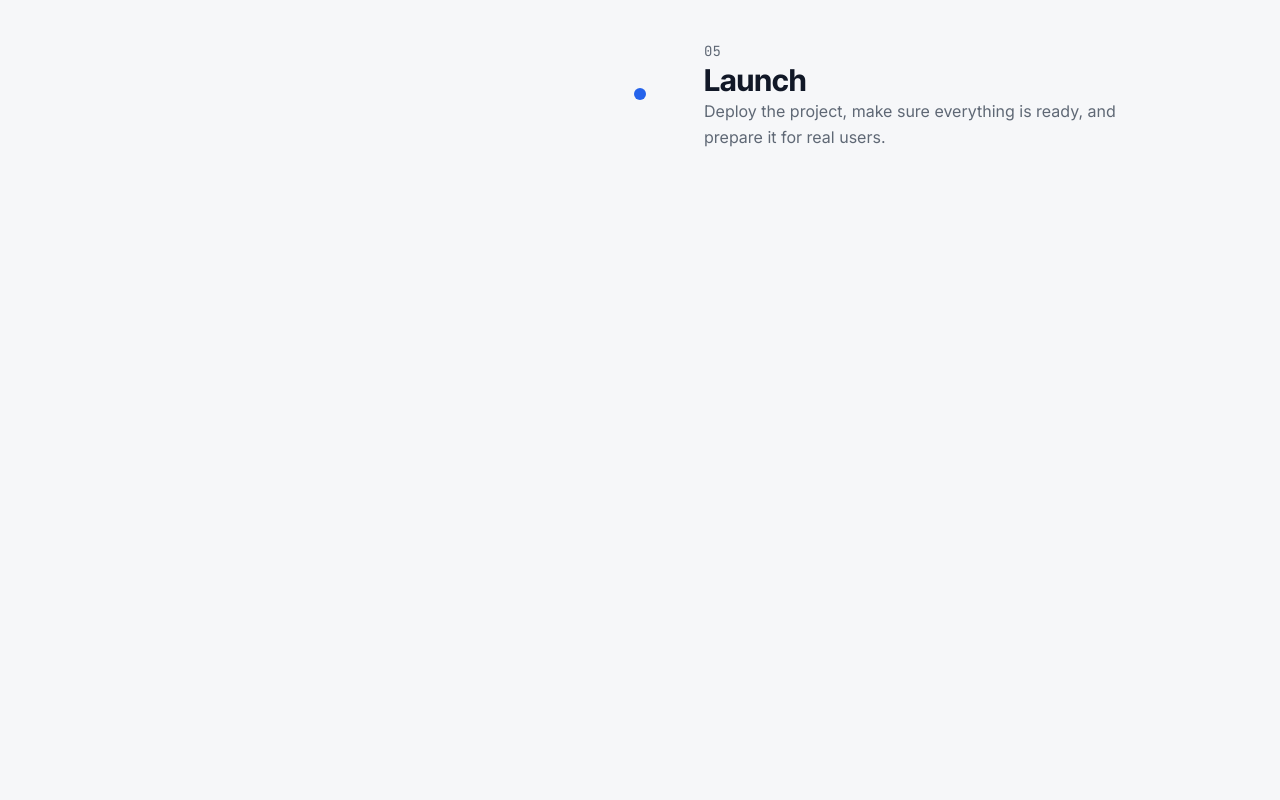
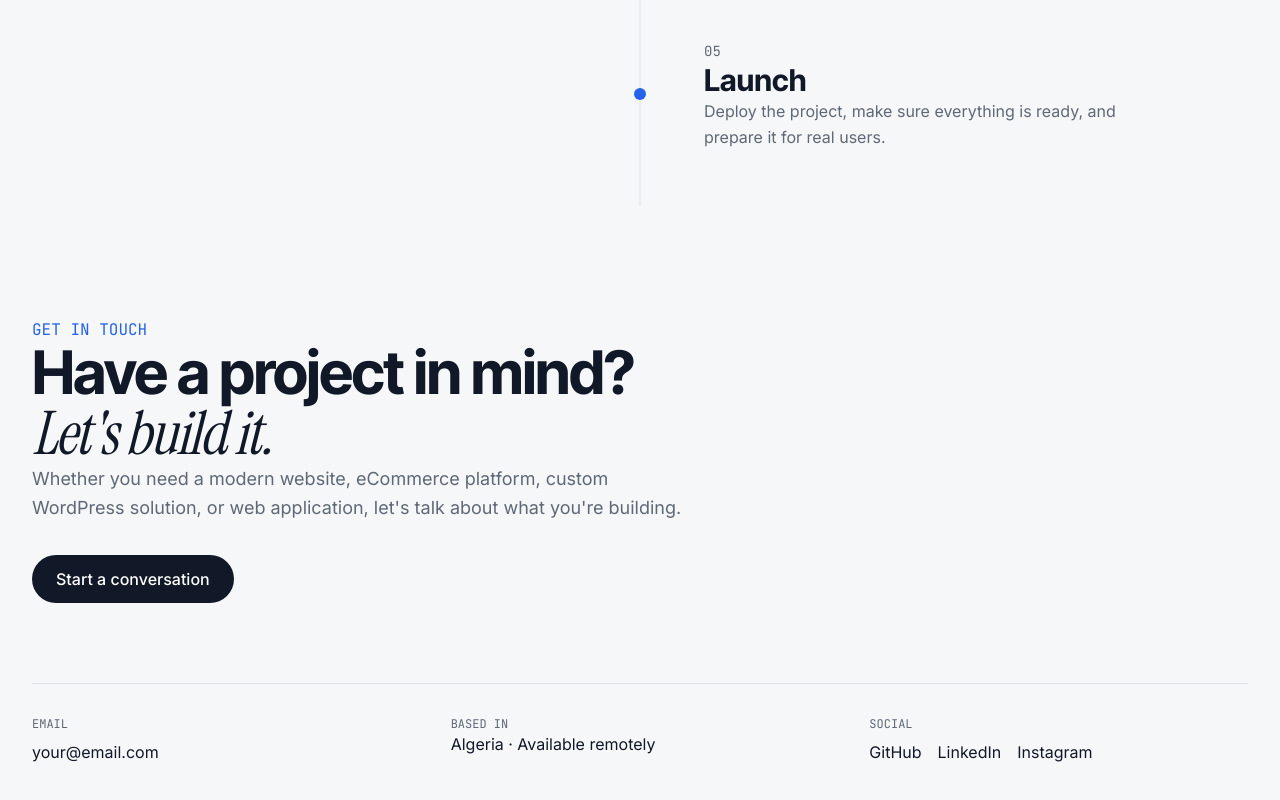
Before and after one commit to moh-dev10/moh-dev, a Next.js app: page / in a window 1280 px wide. Shown: the part 6322-7122 px from the top of the page. Before the commit the page ends 6528 px from the top, so only its background shows below. Built offline with nearby package versions, Linux system fonts and the light colour scheme.

Commit message:
feat: add process and contact sections

```diff
--- a/package.json
+++ b/package.json
@@ -10,6 +10,7 @@
   },
   "dependencies": {
     "framer-motion": "^13.4.2",
+    "gsap": "^3.15.0",
     "lucide-react": "^1.47.0",
     "next": "16.3.5",
     "react": "19.2.8",
--- a/src/app/page.tsx
+++ b/src/app/page.tsx
@@ -1,5 +1,6 @@
 import Navbar from "@/components/layout/Navbar";
 import About from "@/components/sections/About";
+import Contact from "@/components/sections/Contact";
 import Hero from "@/components/sections/Hero";
 import Marquee from "@/components/sections/Marquee";
 import Process from "@/components/sections/Process";
@@ -20,6 +21,7 @@ export default function Home() {
        <Services/>
        <About/>
        <Process/>
+       <Contact/>
      </main>
     </>
   );
--- a/src/components/sections/Contact.tsx
+++ b/src/components/sections/Contact.tsx
@@ -0,0 +1,71 @@
+export default function Contact() {
+  return (
+    <section id="contact" className="py-20 md:py-28">
+      <div className="container-main">
+        <div className="max-w-3xl">
+          <p className="font-mono text-accent">GET IN TOUCH</p>
+
+          <h2 className="mt-4 font-heading text-4xl font-bold tracking-tight md:text-6xl">
+            Have a project in mind?
+            <br />
+            <span className="font-serif font-normal italic">
+              Let&apos;s build it.
+            </span>
+          </h2>
+
+          <p className="mt-6 max-w-2xl text-base leading-relaxed text-[var(--text-secondary)] md:text-lg">
+            Whether you need a modern website, eCommerce platform,
+            custom WordPress solution, or web application, let&apos;s
+            talk about what you&apos;re building.
+          </p>
+
+          <a
+            href="mailto:your@email.com"
+            className="mt-8 inline-flex items-center rounded-full bg-[var(--text-primary)] px-6 py-3 font-medium text-white! transition-transform duration-300 hover:-translate-y-1"
+          >
+            Start a conversation
+          </a>
+        </div>
+
+        <div className="mt-20 grid gap-10 border-t border-[var(--border)] pt-8 sm:grid-cols-3">
+          <div>
+            <p className="font-mono text-xs text-[var(--text-secondary)]">
+              EMAIL
+            </p>
+            <a
+              href="mailto:your@email.com"
+              className="mt-2 inline-block hover:text-accent"
+            >
+              your@email.com
+            </a>
+          </div>
+
+          <div>
+            <p className="font-mono text-xs text-[var(--text-secondary)]">
+              BASED IN
+            </p>
+            <p className="mt-2">Algeria · Available remotely</p>
+          </div>
+
+          <div>
+            <p className="font-mono text-xs text-[var(--text-secondary)]">
+              SOCIAL
+            </p>
+
+            <div className="mt-2 flex gap-4">
+              <a href="#" className="hover:text-accent">
+                GitHub
+              </a>
+              <a href="#" className="hover:text-accent">
+                LinkedIn
+              </a>
+              <a href="#" className="hover:text-accent">
+                Instagram
+              </a>
+            </div>
+          </div>
+        </div>
+      </div>
+    </section>
+  );
+}
--- a/src/components/sections/Process.tsx
+++ b/src/components/sections/Process.tsx
@@ -1,4 +1,11 @@
+"use client";
+
+import { useLayoutEffect, useRef } from "react";
+import gsap from "gsap";
+import { ScrollTrigger } from "gsap/ScrollTrigger";
+
 import Reveal from "../ui/Reveal";
+
 const processSteps = [
   {
     number: "01",
@@ -32,10 +39,114 @@ const processSteps = [
   },
 ];
 
-export default function Process(){
+export default function Process() {
+  const timelineRef = useRef<HTMLDivElement>(null);
+  const progressLineRef = useRef<HTMLDivElement>(null);
+  const nodesRef = useRef<(HTMLDivElement | null)[]>([]);
+
+  useLayoutEffect(() => {
+    gsap.registerPlugin(ScrollTrigger);
+
+    const ctx = gsap.context(() => {
+      const timeline = timelineRef.current;
+      const progressLine = progressLineRef.current;
+      const nodes = nodesRef.current.filter(
+        (node): node is HTMLDivElement => node !== null
+      );
+
+      if (!timeline || !progressLine || nodes.length === 0) return;
+
+      const updateTrackPosition = () => {
+        const timelineRect = timeline.getBoundingClientRect();
+
+        const firstNodeRect = nodes[0].getBoundingClientRect();
+        const lastNodeRect = nodes[nodes.length - 1].getBoundingClientRect();
+
+        const firstCenter =
+          firstNodeRect.top + firstNodeRect.height / 2 - timelineRect.top;
+
+        const lastCenter =
+          lastNodeRect.top + lastNodeRect.height / 2 - timelineRect.top;
+
+        gsap.set(progressLine, {
+          top: firstCenter,
+          height: lastCenter - firstCenter,
+        });
+      };
+
+      updateTrackPosition();
+
+      // --------------------------------------------------
+      // Progress line
+      // --------------------------------------------------
+
+      gsap.fromTo(
+        progressLine,
+        {
+          scaleY: 0,
+        },
+        {
+          scaleY: 1,
+          ease: "none",
+          scrollTrigger: {
+            trigger: nodes[0],
+            start: "top 50%",
+            endTrigger: nodes[nodes.length - 1],
+            end: "top 50%",
+            scrub: 1,
+          },
+        }
+      );
+
+      // --------------------------------------------------
+      // Node activation
+      // --------------------------------------------------
+
+      nodes.forEach((node) => {
+        ScrollTrigger.create({
+          trigger: node,
+          start: "top 50%",
+
+          onEnter: () => {
+            gsap.to(node, {
+              scale: 1.35,
+              boxShadow: "0 0 0 6px color-mix(in srgb, var(--accent) 15%, transparent)",
+              duration: 0.3,
+              ease: "power2.out",
+            });
+          },
+
+          onLeaveBack: () => {
+            gsap.to(node, {
+              scale: 1,
+              boxShadow: "0 0 0 0px transparent",
+              duration: 0.3,
+              ease: "power2.out",
+            });
+          },
+        });
+      });
+
+      // Recalculate the line when the viewport changes
+      const handleResize = () => {
+        updateTrackPosition();
+        ScrollTrigger.refresh();
+      };
+
+      window.addEventListener("resize", handleResize);
+
+      return () => {
+        window.removeEventListener("resize", handleResize);
+      };
+    }, timelineRef);
+
+    return () => ctx.revert();
+  }, []);
+
   return (
     <section id="process" className="section-padding">
       <div className="container-main">
+        {/* Header */}
         <div className="max-w-2xl">
           <p className="font-mono text-accent">MY PROCESS</p>
 
@@ -48,22 +159,84 @@ export default function Process(){
             polished digital product.
           </p>
         </div>
-                <div className="mt-16">
+
+        {/* Timeline */}
+        <div ref={timelineRef} className="relative mt-16">
+          {/* Base timeline */}
+          <div
+            className="
+              absolute
+              left-[15px]
+              w-px
+              bg-[var(--border)]
+              md:left-1/2
+              md:-translate-x-1/2
+            "
+            style={{
+              top: 0,
+              bottom: 0,
+            }}
+          />
+
+          {/* Animated progress */}
+          <div
+            ref={progressLineRef}
+            className="
+              absolute
+              left-[15px]
+              w-px
+              origin-top
+              bg-accent
+              md:left-1/2
+              md:-translate-x-1/2
+            "
+          />
+
+          {/* Steps */}
           {processSteps.map((step, index) => {
             const isEven = index % 2 === 0;
 
             return (
               <div
                 key={step.number}
-      className="relative grid min-h-48 grid-cols-[32px_1fr] gap-5 border-t border-[var(--border)] py-8 md:grid-cols-2 md:gap-0 md:border-t-0 md:py-14"
+                className="
+                  relative
+                  grid
+                  min-h-48
+                  grid-cols-[32px_1fr]
+                  gap-5
+                  border-t
+                  border-[var(--border)]
+                  py-8
+
+                  md:grid-cols-2
+                  md:gap-0
+                  md:border-t-0
+                  md:py-14
+                "
               >
-      {/* Connector */}
-      {index < processSteps.length - 1 && (
-        <div className="absolute left-[15px] top-1/2 bottom-0 w-px bg-[var(--border)] md:left-1/2 md:top-1/2 md:bottom-0 md:-translate-x-1/2" />
-      )}
+                {/* Timeline node */}
+                <div
+                  ref={(element) => {
+                    nodesRef.current[index] = element;
+                  }}
+                  className="
+                    absolute
+                    left-[11px]
+                    top-1/2
+                    z-10
+                    h-2.5
+                    w-2.5
+                    -translate-y-1/2
+                    rounded-full
+                    bg-accent
 
-      {/* Timeline dot */}
-      <div className="absolute left-[11px] top-1/2 z-10 h-2.5 w-2.5 -translate-y-1/2 rounded-full bg-accent md:left-1/2 md:h-3 md:w-3 md:-translate-x-1/2" />
+                    md:left-1/2
+                    md:h-3
+                    md:w-3
+                    md:-translate-x-1/2
+                  "
+                />
 
                 {/* Content */}
                 <div
@@ -75,7 +248,7 @@ export default function Process(){
                 >
                   <Reveal direction={isEven ? "right" : "left"}>
                     <span className="font-mono text-xs text-[var(--text-secondary)] md:text-sm">
-            {step.number}
+                      {String(index + 1).padStart(2, "0")}
                     </span>
 
                     <h3 className="mt-1.5 font-heading text-xl font-bold md:mt-2 md:text-3xl">
@@ -93,5 +266,5 @@ export default function Process(){
         </div>
       </div>
     </section>
-    )
+  );
 }
```
Also changed, not shown: 1 other file (tests, documents, lock files or other folders). Lines whose indentation alone changed are shown as unchanged.
